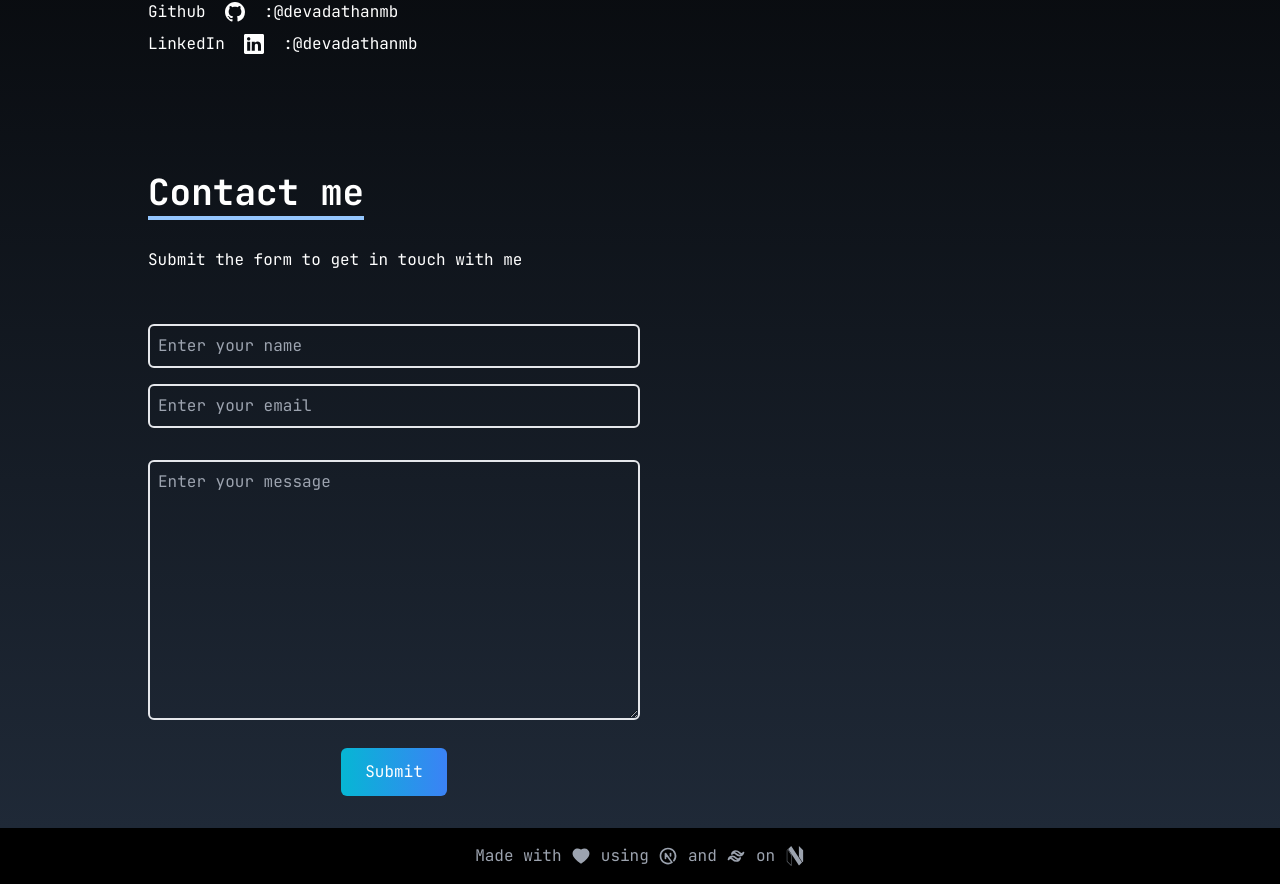
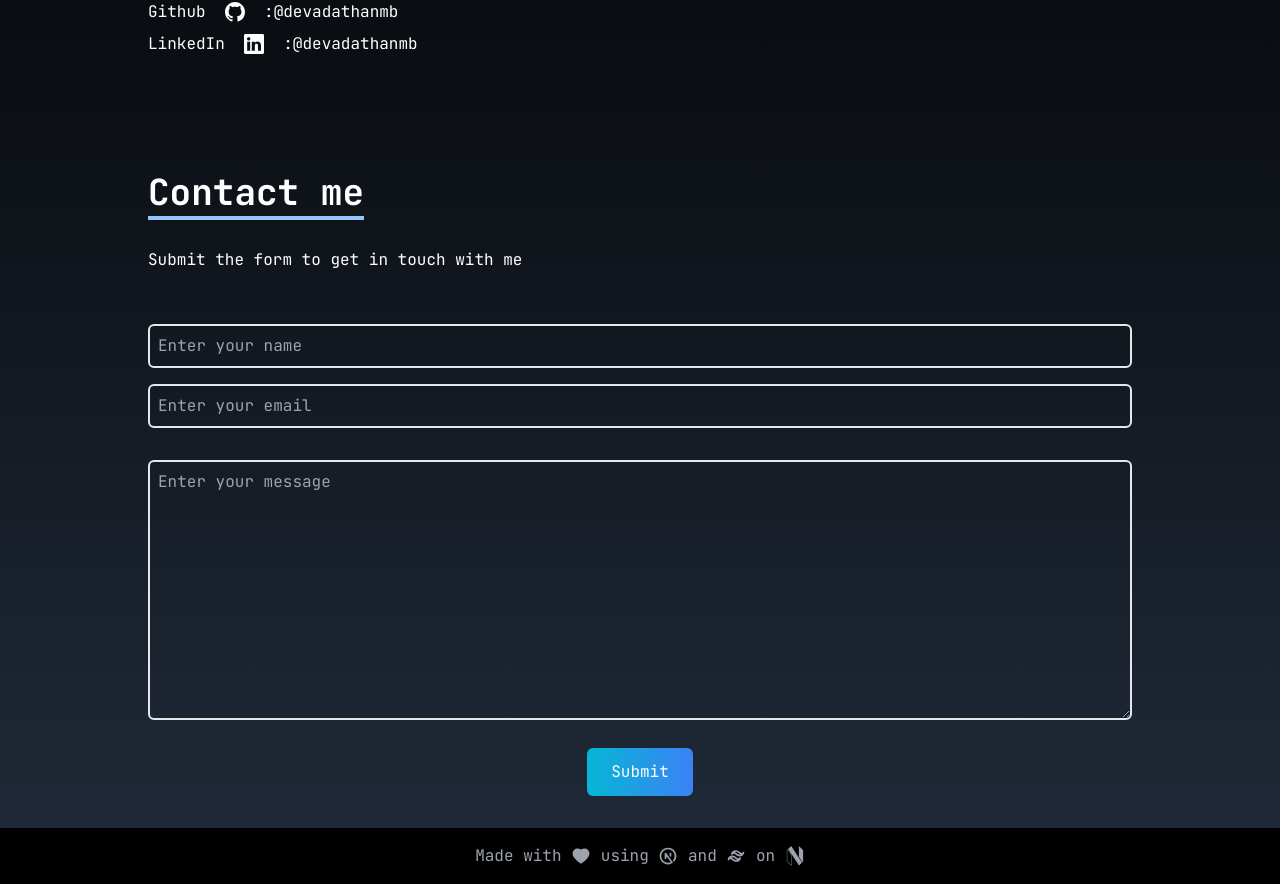
Before and after one commit to devadathanmb/personal-website, a Next.js app: page /contact in a window 1280 px wide. Shown: the part 360-1244 px from the top of the page. Built offline with nearby package versions, Linux system fonts and the light colour scheme.

Commit message:
fix misaligned form

```diff
--- a/app/contact/page.tsx
+++ b/app/contact/page.tsx
@@ -49,18 +49,18 @@ export default function Contact() {
         </div>
       </div>
 
-      <div className="flex p-5 max-w-screen-lg mx-auto flex-col justify-center">
+      <div className="flex p-5 max-w-screen-lg mx-auto flex-col">
         <div className="pb-8">
           <h1 className="leading-loose text-4xl font-bold inline border-b-4 border-blue-300">
             Contact me
           </h1>
           <p className="py-5">Submit the form to get in touch with me</p>
         </div>
-        <div className="flex">
+        <div>
           <form
             action="https://getform.io/f/590d4d02-0375-4a86-93f3-fe0d897fed18"
             method="POST"
-            className="flex flex-col w-full md:w-1/2"
+            className="flex flex-col w-full md:w-9/10"
           >
             <input
               type="text"
```
